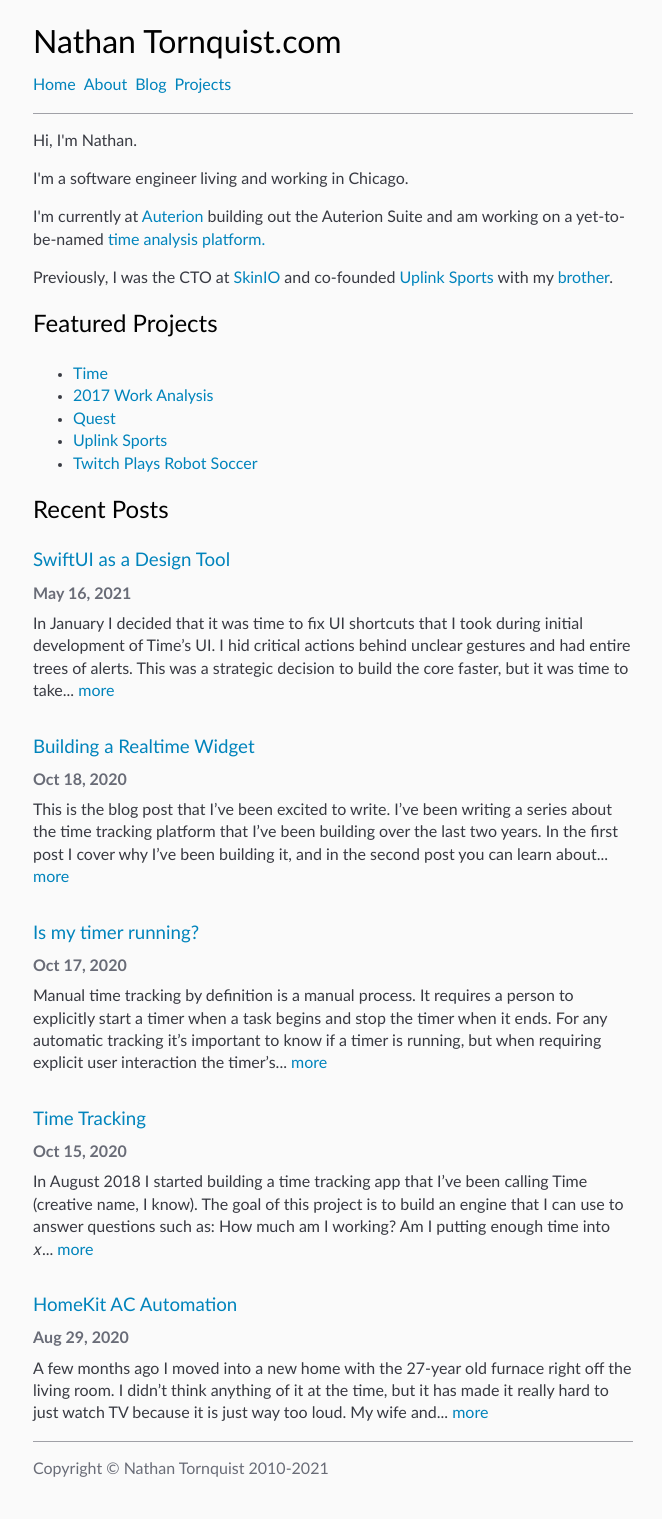
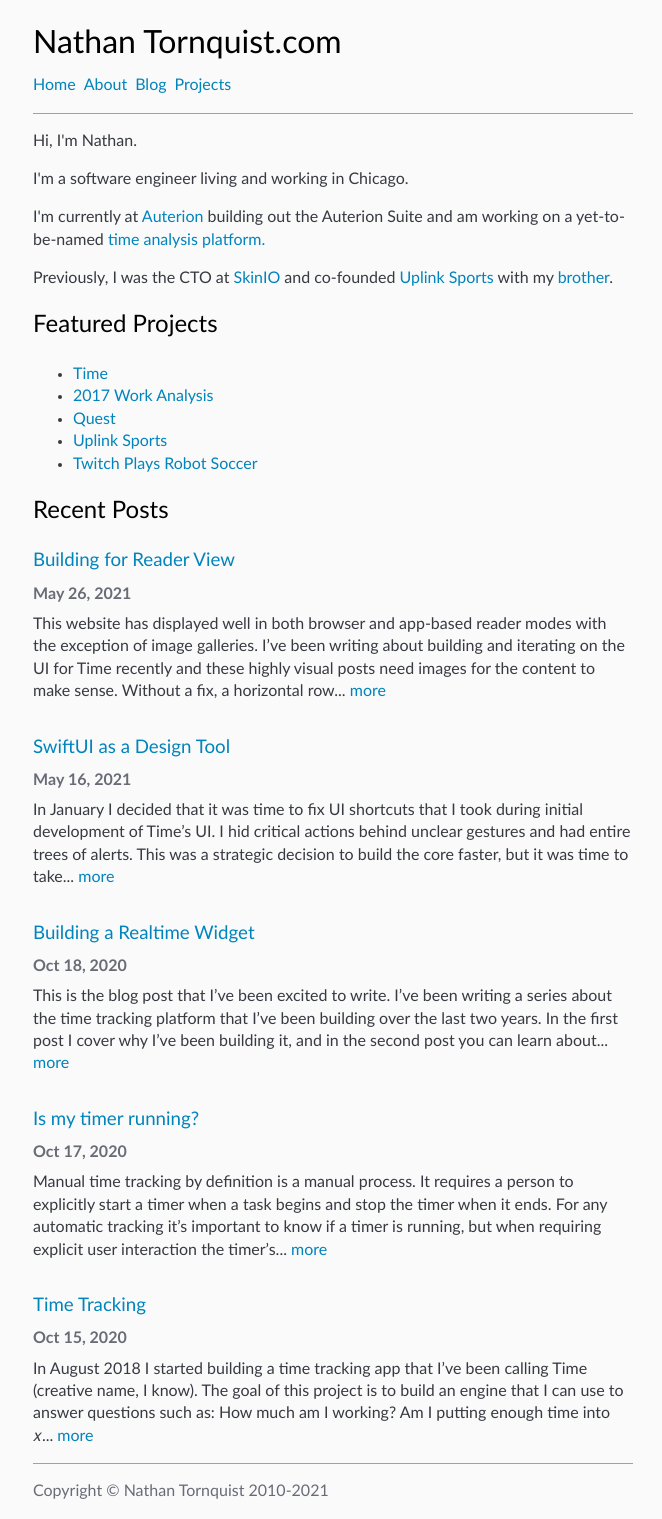
Before and after one commit to Tornquist/tornquist.github.io, a Jekyll site: the page built from index.html, in a window 1280 px wide. Shown: the whole page, without its empty margins (307-969 px from the left). Built offline with Jekyll 4.4.1, drawn with Linux system fonts in a browser that asks for light colours; before the commit the page ends 1496 px from its top, so only the background shows below that; part of the change alters nothing that is shown.

Commit message:
Add 'Reader Mode' post

````diff
--- /dev/null
+++ b/_posts/2021-05-26-reader-view.md
@@ -0,0 +1,135 @@
+---
+layout: post
+title: Building for Reader View
+date: 2021-05-26 08:00:00
+categories: programming
+---
+
+This website has displayed well in both browser and app-based reader modes with
+the exception of image galleries. I've been writing about building and iterating
+on the UI for Time recently and these highly visual posts need images for the
+content to make sense.
+
+Without a fix, a horizontal row of images would either be hidden in reader mode
+or would pivot to a vertical list. This means that content is either missing
+completely or so tall that it's unwieldy to read the article (shown below). Reader
+mode was actively making it harder to read the posts that I have been writing.
+
+This _really_ bothered me.
+
+{% comment %}
+!@ generate_image assets/2021/05/broken-examples.png
+  assets/2021/05/correct-safari-2.png
+  assets/2021/05/broken-reader-2.png
+  assets/2021/05/broken-safari-2.png
+!@ end_generate
+{% endcomment %}
+
+<figure>
+  <img class="image" src="/assets/2021/05/broken-examples.png">
+  <figcaption>
+    <i>Safari</i> base webpage, <i>Reeder</i> Reader Mode, <i>Safari</i> Reader Mode
+  </figcaption>
+</figure>
+
+I needed a solution that would:
+
+1. Make sure images are shown in reader mode
+1. Force images to display in a row
+1. Maintain easy including/inserting of images
+1. Preserve styles of the normal site (non reader mode)
+1. Maintain easy deployment with base github actions
+
+After reading a lot about how reader modes worked and trying to fix the display
+problems with metadata, I came to the conclusion that I really needed a way to
+generate composite images easily because:
+
+* Single images display properly in reader mode (fixes #1)
+* Single images do not wrap (fixes #2)
+* Generated images are maintainable (fixes #3)
+* Generated images could match styles and be regenerated (fixes #4)
+* Local generation maintains deployment (fixes #5)
+* Github actions could verify _correct_ images (fixes #5)
+
+To generate these images I wrote a script that would:
+
+1. Scan the project and posts folders
+1. Search for "start image generation" tags
+1. Scan the following lines for image paths
+1. Close a "generation request" when a "stop image generation" tag was found
+1. Use image magick to stitch all of the images together with padding and a
+  transparent background
+
+In addition to scanning for generation requests, I also use regex to find the
+styles in `main.css` that controls the existing galleries. I can then run
+`make images` to generate fresh images from a change in the styles or a change
+in a particular post.
+
+{% include photo.html alt="`make images` output" img="/assets/2021/05/website-build-images.png" %}
+
+The original way to add a row of images was with a photos include file.
+
+```
+{% raw %}
+ {% include photos.html
+   height="<height>" id="<html element id>"
+   img1="<image path>
+   img2="<image path>"
+   img3="<optional image page>"
+   img4="<optional image page>"
+   img5="<optional image page>"
+ %}
+{% endraw %}
+```
+
+With generated images, I instead use:
+
+```
+{% raw %}
+ {% comment %}
+ !@ generate_image <generated output path>.png
+   <input image path 1>.pngmake
+   ...
+   <input image path n>.png
+ !@ end_generate
+ {% endcomment %}
+
+ {% include photo.html img="<generated output path>.png" %}
+{% endraw %}
+```
+
+By using a jekyll comment, I keep the generation request next to the usage.
+It's very easy to read the code and see what images will be included and will
+be displayed on the page. I can even start writing with the normal include, and then
+swap a few lines to generate an image for the final publishing.
+
+I like that no magic is being done. The posts display as written and if images
+need to be generated they can be via an explicit action. The generated images match
+the original formatting and the articles now display correctly in reader mode.
+
+Problem solved!
+
+{% comment %}
+!@ generate_image assets/2021/05/website-comparison.png
+  assets/2021/05/website-base.png
+  assets/2021/05/website-reader-mode.png
+!@ end_generate
+{% endcomment %}
+
+{% include photo.html img="/assets/2021/05/website-comparison.png" %}
+
+---
+
+Further reading:
+
+1. Daniel Aleksandersen has an excellent blog series _[Web Reading Mode][1]_
+  explaining the technical differences between readers and different platforms.
+2. Scott Vinkle's post _[How Does HTML Microdata Help With Accessibility?][2]_
+  is a helpful resource on microdata that I used to configure dates and bylines.
+3. Mandy Michael's post _[Building websites for Safari Reader Mode and other
+  reading apps][3]_ is another good resource on microdata and instapaper's
+  reader mode.
+
+[1]: https://www.ctrl.blog/entry/browser-reading-mode-parsers.html
+[2]: https://scottvinkle.me/blogs/work/how-html-microdata-helps-with-accessibility
+[3]: https://medium.com/@mandy.michael/building-websites-for-safari-reader-mode-and-other-reading-apps-1562913c86c9
--- a/assets/styles/main.css
+++ b/assets/styles/main.css
@@ -197,6 +197,14 @@ code::-webkit-scrollbar {
   object-fit: cover;
 }
 
+figure {
+  margin: 0px;
+}
+
+figcaption {
+  font-size: 0.8em;
+}
+
 /* Page specific -- blog archives */
 
 ul.archives{
````
Also changed, not shown: assets/2021/05/broken-reader-1.png (added), assets/2021/05/broken-safari-1.png (added), assets/2021/05/broken-safari-2.png (added), assets/2021/05/correct-safari-1.png (added), assets/2021/05/correct-safari-2.png (added), assets/2021/05/website-build-images.png (added), 5 other files.
